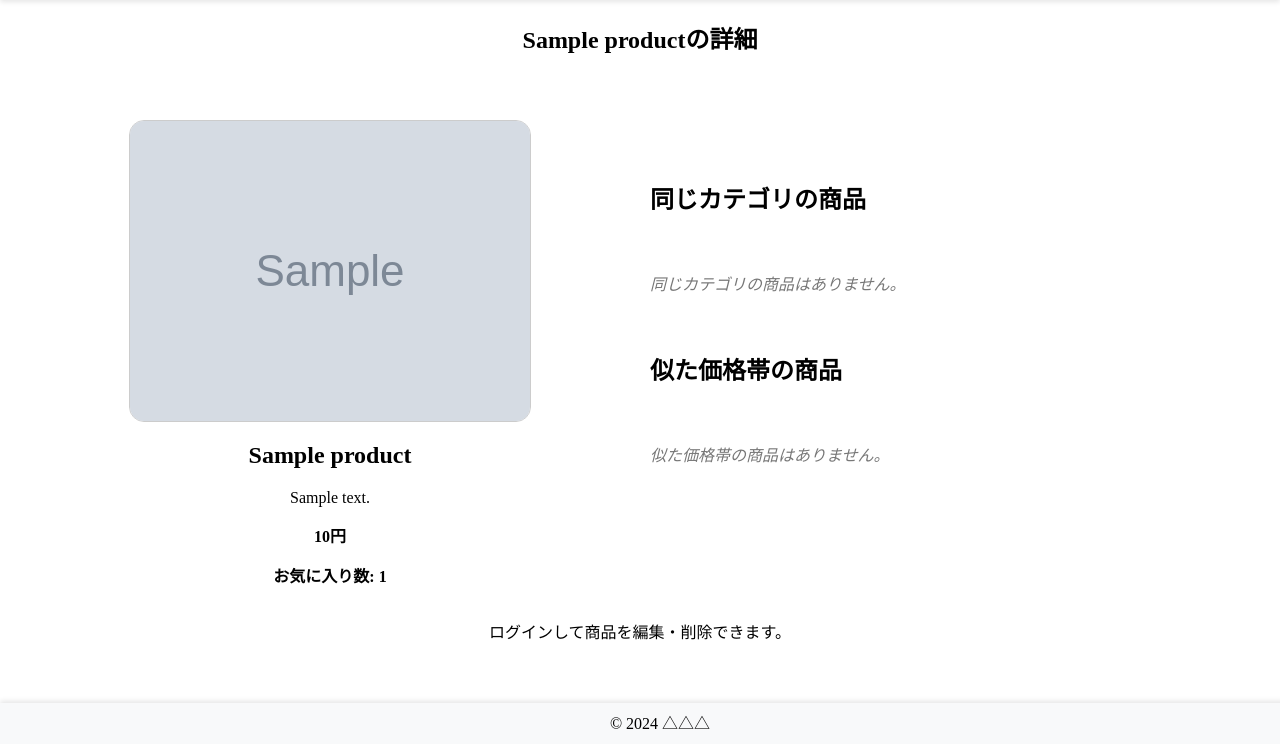
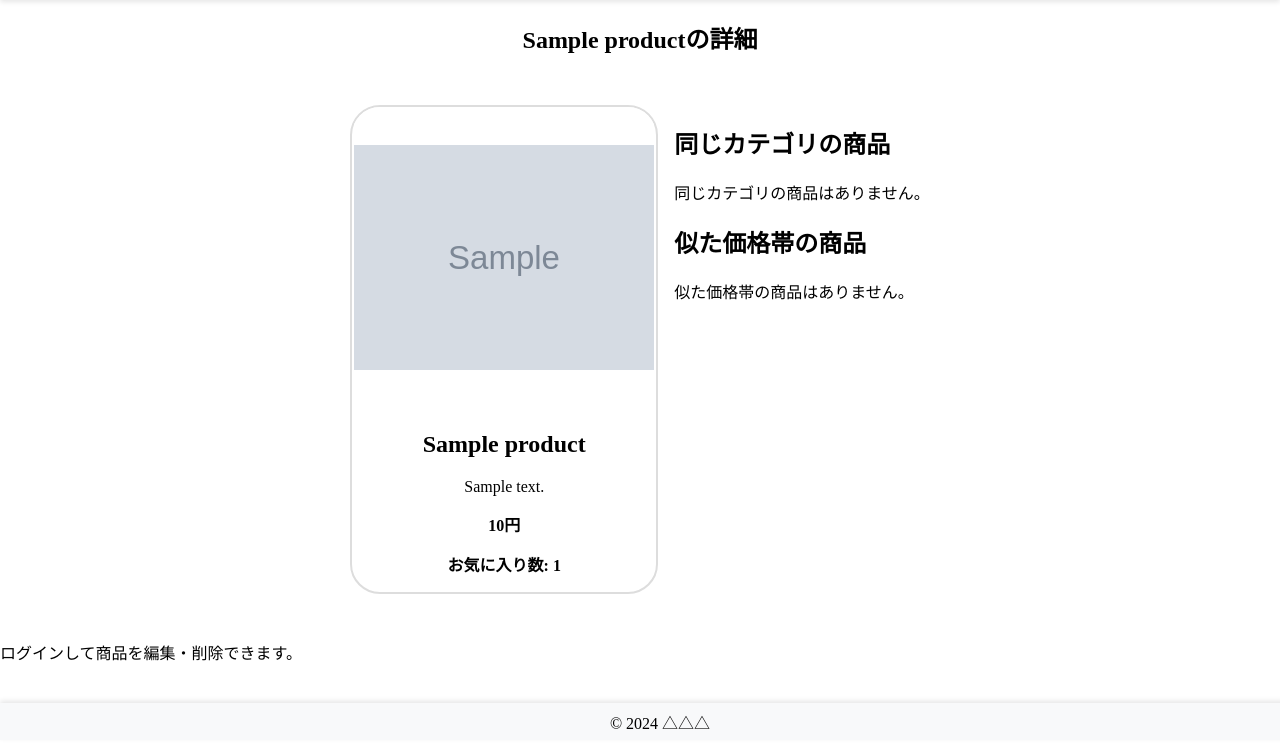
Before and after one commit to kknnnnn/KITAOKA, a Django app: page /product/1/ in a window 1280 px wide. Shown: the part 60-804 px from the top of the page. Run offline with Django 4.2, Linux system fonts and the light colour scheme; tables that the repository leaves empty hold one stand-in row (values such as "Sample post"); grey boxes marked "Sample" are stand-in pictures; parts of the project's set-up code (start-up, migrations or seed data) failed here and were passed over.

Commit message:
レスポンシブデザイン

```diff
--- a/search_app/static/css/styles.css
+++ b/search_app/static/css/styles.css
@@ -71,34 +71,6 @@ footer {
 /* フォームの非表示時 */
 .d-none {
     display: none;
-}
-
-.card {
-    width: 100%;
-    max-width: 18vw;
-    border: 2px solid #ddd;
-    border-radius: 30px;
-    overflow: hidden;
-    text-align: center;
-    padding: 0 40px;
-    box-shadow: 0 4px 4px rgba(0, 0, 0, 0.1); /* 影を追加  */
-    transition: box-shadow 0.3s ease; /* ホバー時のアニメーション   */
-    margin-bottom: 30px;
-
-}
-
-.card:hover {
-    box-shadow: 0 8px 16px rgba(0, 0, 0, 0.2); /* ホバー時に影を強調 */
-}
-
-.card-img-top {
-    width: 100%; /* カード幅に合わせる */
-    height: 250px; /* 高さを少し大きく */
-    object-fit: contain; /* 画像全体を表示 */
-    background-color: #f8f8f8; /* 背景色（画像がない部分） */
-    margin-top: 15px; /* 下方向に配置を調整 */
-    background-color: white;
-
 }
 
 .pagination {
@@ -676,18 +648,119 @@ h1 {
     text-shadow: 2px 2px 5px rgba(0, 0, 0, 0.3); /* 文字に影をつける */
 }
 
-@media (max-width: 600px) { /* スマホサイズ（1列） */
-    .col-md-4 {
-        flex: 0 0 100% !important;
-        max-width: 100% !important;
+.product-grid {
+    display: grid;
+    grid-template-columns: repeat(3, 1fr);
+    gap: 16px;
+    padding: 16px;
+}
+
+.product-card {
+    width: 100%;
+    border: 2px solid #ddd;
+    border-radius: 30px;
+    overflow: hidden;
+    text-align: center;
+    background-color: #fff;
+    box-shadow: 0 4px 4px rgba(0, 0, 0, 0.1); /* 影を追加  */
+    display: flex;
+    flex-direction: column;
+    align-items: center;
+    margin-bottom: 30px;
+    transition: box-shadow 0.3s ease; /* ホバー時のアニメーション   */
+    overflow: hidden;
+}
+
+.product-card:hover {
+    box-shadow: 0 8px 16px rgba(0, 0, 0, 0.2); /* ホバー時に影を強調 */
+}
+
+.card-link {
+    text-decoration: none;
+    color: inherit;
+    display: block;
+    width: 100%;
+}
+
+.card {
+    width: 100%;
+    display: flex;
+    flex-direction: column;
+    align-items: center;
+}
+
+.card-img {
+    width: 100%; /* カード幅に合わせる */
+    height: 250px; /* 高さを少し大きく */
+    object-fit: contain; /* 画像全体を表示 */
+    margin-top: 15px; /* 下方向に配置を調整 */
+    background-color: white;
+}
+
+.card-body {
+    padding: 10px;
+    width: 100%;
+}
+
+.card-title {
+    font-size: 1.2em;
+    font-weight: bold;
+}
+
+.card-text {
+    font-size: 1em;
+    color: #666;
+}
+
+.product-detail {
+    display: flex;
+    flex-wrap: wrap;  /* 小さい画面でも折り返しを許可 */
+    gap: 20px;        /* アイテム間の間隔 */
+    justify-content: center;  /* 横方向に中央揃え */
+    align-items: flex-start;  /* 縦方向は上揃え */
+}
+
+.product-card2 {
+    width: 100%;
+    border: 2px solid #ddd;
+    border-radius: 30px;
+    overflow: hidden;
+    text-align: center;
+    background-color: #fff;
+    display: flex;
+    flex-direction: column;
+    align-items: center;
+    margin-bottom: 30px;
+}
+
+.product-img {
+    width: 300px;   /* 幅を固定 */
+    height: 300px;  /* 高さを固定 */
+    object-fit: contain; /* アスペクト比を保ちつつ、全体が収まるように */
+    background-color: #f0f0f0;  /* 背景色を設定（必要に応じて） */
+    background-color: white;
+}
+
+@media (max-width: 768px) {
+    .product-detail {
+        flex-direction: column;  /* 縦並びに変更 */
+        align-items: center;     /* 中央揃え（縦方向） */
+    }
+
+    /* 商品画像と関連商品セクションの幅を調整 */
+    .product-image, .product-related {
+        flex: 1 1 100%;  /* 幅を100%にして、縦並びに */
+        max-width: 100%; /* 幅を100%にする */
+    }
+
+    .product-grid {
+        grid-template-columns: repeat(2, 1fr);  /* 2列に変更 */
     }
 }
 
-@media (min-width: 601px) and (max-width: 991px) { /* タブレットサイズ（2列） */
-    .col-md-4 {
-        flex: 0 0 50% !important;
-        max-width: 50% !important;
+/* 更に小さいスクリーン（例：小さなスマホ）では1列表示 */
+@media (max-width: 480px) {
+    .product-grid {
+        grid-template-columns: 1fr;  /* 1列に変更 */
     }
 }
-
-/* PCサイズ（992px以上）はBootstrapのデフォルトで3列のまま */
--- a/search_app/templates/product_detail.html
+++ b/search_app/templates/product_detail.html
@@ -6,99 +6,80 @@
 
 <div class="custom-container">
     <h1 class="custom-title">{{ product.name }}の詳細</h1>
-    <div class="custom-row">
-        <!-- 商品詳細部分 -->
-        <div class="custom-col">
 
-            <!-- 商品詳細カード -->
-            <div class="custom-card">
-                <div class="custom-card-body">
-                    <!-- 画像が設定されているか確認 -->
+    <div class="product-detail">
+        <!-- 商品画像部分 -->
+        <div class="product-image">
+            <div class="product-card2">
+                <div class="product-card-body">
                     {% if product.image %}
-                        <img src="{{ product.image.url }}" alt="{{ product.name }}" class="custom-img" />
+                        <img src="{{ product.image.url }}" alt="{{ product.name }}" class="product-img" />
                     {% else %}
-                        <img src="{% static 'images/no_image_tate.jpg' %}" alt="No Image" class="custom-img">
+                        <img src="{% static 'images/no_image_tate.jpg' %}" alt="No Image" class="product-img">
                     {% endif %}
-
-                    <h2 class="custom-card-title">{{ product.name }}</h2>
-                    <p class="custom-description">{{ product.description }}</p>
-                    <p class="custom-price"><strong>{{ product.price|floatformat:0|intcomma }}円</strong></p>
-
-                    <!-- お気に入り数の表示 -->
-                    <p class="custom-favorites"><strong>お気に入り数: {{ favorites_count }}</strong></p>
+                    <h2 class="product-name">{{ product.name }}</h2>
+                    <p class="product-description">{{ product.description }}</p>
+                    <p class="product-price"><strong>{{ product.price|floatformat:0|intcomma }}円</strong></p>
+                    <p class="product-favorites"><strong>お気に入り数: {{ favorites_count }}</strong></p>
                 </div>
             </div>
         </div>
 
         <!-- 同じカテゴリ・似た価格帯の商品セクション -->
-        <div class="custom-col custom-products-row">
+        <div class="product-related">
             <h2>同じカテゴリの商品</h2>
             {% if same_category_products %}
-            <div class="underline">
-                <ul class="custom-list">
+                <div class="related-products">
+                    <ul class="related-list">
                         {% for item in same_category_products %}
-                        <li>
-                            <a href="{% url 'product_detail' item.id %}">
-                                {{ item.name }} - {{ item.price|floatformat:0|intcomma }}円
-                            </a>
-                        </li>
+                            <li><a href="{% url 'product_detail' item.id %}">{{ item.name }} - {{ item.price|floatformat:0|intcomma }}円</a></li>
                         {% endfor %}
                     </ul>
                 </div>
             {% else %}
-                <p class="custom-no-items">同じカテゴリの商品はありません。</p>
+                <p class="no-items">同じカテゴリの商品はありません。</p>
             {% endif %}
 
             <h2>似た価格帯の商品</h2>
             {% if similar_price_products %}
-            <div class="underline">
-                <ul class="custom-list">
+                <div class="related-products">
+                    <ul class="related-list">
                         {% for item in similar_price_products %}
-                        <li>
-                            <a href="{% url 'product_detail' item.id %}">
-                                {{ item.name }} - {{ item.price|floatformat:0|intcomma }}円
-                            </a>
-                        </li>
+                            <li><a href="{% url 'product_detail' item.id %}">{{ item.name }} - {{ item.price|floatformat:0|intcomma }}円</a></li>
                         {% endfor %}
                     </ul>
                 </div>
             {% else %}
-                <p class="custom-no-items">似た価格帯の商品はありません。</p>
+                <p class="no-items">似た価格帯の商品はありません。</p>
             {% endif %}
         </div>
     </div>
+
     <!-- ボタンの配置 -->
     {% if user.is_authenticated %}
     <div class="button-container">
-        <!-- 編集ボタン -->
         <form action="{% url 'product_update' product.pk %}" method="GET">
-            <button type="submit" class="custom-button custom-button-edit">編集</button>
+            <button type="submit" class="button-edit">編集</button>
         </form>
-
-        <!-- 削除ボタン -->
         <form action="{% url 'product_delete' product.pk %}" method="GET">
-            <button type="submit" class="custom-button custom-button-delete">削除</button>
+            <button type="submit" class="button-delete">削除</button>
         </form>
-
-        <!-- お気に入り追加・解除ボタン -->
         <form action="{% url 'toggle_favorite' product.pk %}" method="POST">
             {% csrf_token %}
-            <button type="submit" class="custom-button custom-button-favorite {% if product.id in favorites %}active{% endif %}">
+            <button type="submit" class="button-favorite {% if product.id in favorites %}active{% endif %}">
                 {% if product.id in favorites %}お気に入り解除{% else %}お気に入り追加{% endif %}
             </button>
         </form>
-
-        <!-- カートに追加ボタン -->
         <form id="add-to-cart-form" action="{% url 'add_to_cart' product.pk %}" method="POST">
             {% csrf_token %}
-            <button type="submit" class="custom-button custom-button-cart">カートに追加</button>
+            <button type="submit" class="button-cart">カートに追加</button>
         </form>
     </div>
     {% else %}
-    <p class="custom-login-message">ログインして商品を編集・削除できます。</p>
+    <p class="login-message">ログインして商品を編集・削除できます。</p>
     {% endif %}
-    <!-- メッセージ表示 -->
-    <div id="cart-message" class="custom-alert d-none" role="alert"></div>
+
+    <div id="cart-message" class="alert d-none" role="alert"></div>
 </div>
 
 {% endblock %}
```
Also changed, not shown: search_app/templates/favorites_list.html (+5 -7 lines), search_app/templates/search.html (+7 -8 lines). Lines whose indentation alone changed are shown as unchanged.
